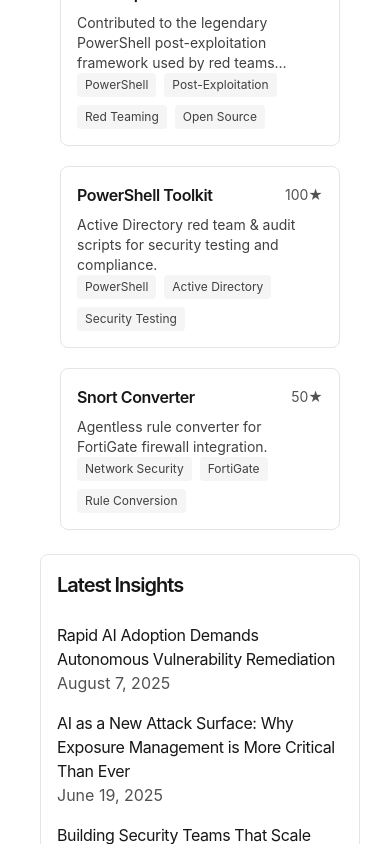
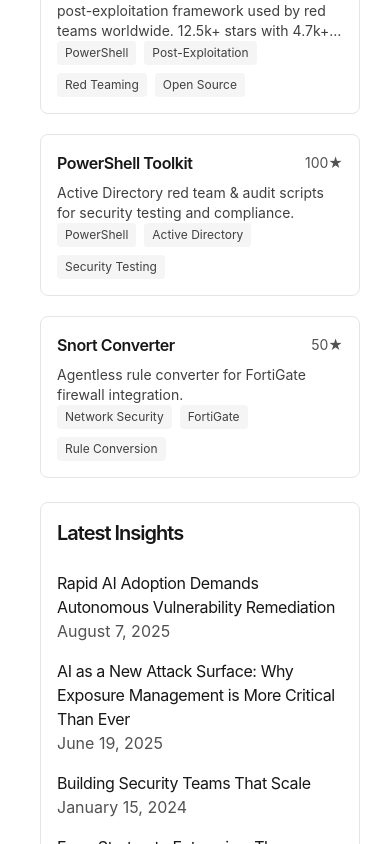
Before and after one commit to MrAnde7son/mrande7son-portfolio, a Next.js app: page / in a window 390 px wide. Shown: the part 2660-3504 px from the top of the page. Built offline with nearby package versions, Linux system fonts and the light colour scheme.

Commit message:
fix: improve dark mode readability and layout

```diff
--- a/app/blog/[slug]/page.tsx
+++ b/app/blog/[slug]/page.tsx
@@ -63,7 +63,7 @@
   }
 
   return (
-    <section>
+    <section className="bg-white dark:bg-neutral-900 text-neutral-900 dark:text-neutral-100">
       <script
         type="application/ld+json"
         suppressHydrationWarning
@@ -88,14 +88,14 @@
         {post.metadata.title}
       </h1>
       <div className="flex justify-between items-center mt-2 mb-8 text-sm">
-        <p className="text-neutral-600 dark:text-white">
+        <p className="text-neutral-600 dark:text-neutral-200">
           {formatDate(post.metadata.date)}
         </p>
-        <p className="text-neutral-600 dark:text-white">
+        <p className="text-neutral-600 dark:text-neutral-200">
           {Math.ceil(post.content.length / 1000)} min read
         </p>
       </div>
-      <article className="prose prose-neutral dark:prose-invert">
+      <article className="prose prose-neutral dark:prose-invert max-w-none">
         <MDXRemote source={post.content} />
       </article>
     </section>
--- a/app/blog/page.tsx
+++ b/app/blog/page.tsx
@@ -7,7 +7,7 @@
 
 export default function Page() {
   return (
-    <section>
+    <section className="bg-white dark:bg-neutral-900 text-neutral-900 dark:text-neutral-100">
       <h1 className="font-semibold text-2xl mb-8 tracking-tighter">Blog</h1>
       <BlogPosts />
     </section>
--- a/app/components/ProjectCard.tsx
+++ b/app/components/ProjectCard.tsx
@@ -19,7 +19,7 @@
 }: ProjectCardProps) {
   const card = (
     <article
-      className={`h-full p-4 rounded-lg border border-neutral-200 dark:border-neutral-700 bg-white dark:bg-neutral-900 text-neutral-900 dark:text-neutral-100 flex flex-col ${className}`}
+      className={`relative z-0 h-full p-4 rounded-lg border border-neutral-200 dark:border-neutral-700 bg-white dark:bg-neutral-900 text-neutral-900 dark:text-neutral-100 flex flex-col ${className}`}
     >
       <header className="flex items-center gap-2 min-w-0">
         <h3 className="min-w-0 text-base font-semibold tracking-tight text-neutral-900 dark:text-neutral-100 truncate">
--- a/app/components/ProjectsGrid.tsx
+++ b/app/components/ProjectsGrid.tsx
@@ -8,8 +8,10 @@
 
 export default function ProjectsGrid({ id, className = '' }: ProjectsGridProps) {
   return (
-    <section className="projectsSection mx-auto px-5 max-w-[1320px]">
-      <div id={id} className={`grid gap-5 grid-cols-[repeat(auto-fit,minmax(280px,1fr))] md:grid-cols-[repeat(auto-fit,minmax(320px,1fr))] ${className}`}>
+    <div
+      id={id}
+      className={`grid gap-5 grid-cols-[repeat(auto-fit,minmax(320px,1fr))] ${className}`}
+    >
       {projects.map((project, index) => (
         <ProjectCard
           key={index}
@@ -21,6 +23,5 @@
         />
       ))}
     </div>
-    </section>
   )
 }
--- a/app/components/posts.tsx
+++ b/app/components/posts.tsx
@@ -24,10 +24,10 @@
             href={`/blog/${post.slug}`}
           >
             <div className="w-full flex flex-col">
-              <p className="text-neutral-900 dark:text-neutral-100 tracking-tight">
+              <p className="tracking-tight text-neutral-900 dark:text-neutral-50">
                 {post.metadata.title}
               </p>
-              <p className="text-neutral-600 dark:text-neutral-300">
+              <p className="text-neutral-600 dark:text-neutral-200">
                 {formatDate(post.metadata.date)}
               </p>
             </div>
--- a/app/page.tsx
+++ b/app/page.tsx
@@ -43,14 +43,15 @@
         </BentoCard>
       </div>
 
-      <section className="mt-8 grid gap-6 lg:grid-cols-[minmax(0,1fr)_380px] items-start">
+      <section className="mt-8 grid gap-6 lg:grid-cols-[minmax(0,1fr)_380px] items-start isolate">
         <div>
           <h2 className="text-xl font-semibold tracking-tighter mb-6">Key Projects</h2>
           <ProjectsGrid id="projects" />
         </div>
 
         <aside
-          className="sticky top-24 h-fit p-4 rounded-lg border border-neutral-200 dark:border-neutral-700 bg-white dark:bg-neutral-900 text-neutral-900 dark:text-neutral-100"
+          id="insights"
+          className="sticky top-24 h-fit p-4 rounded-lg border border-neutral-200 dark:border-neutral-700 bg-white dark:bg-neutral-900 text-neutral-900 dark:text-neutral-100 relative z-10"
         >
           <h2 className="text-xl font-semibold tracking-tighter mb-6">Latest Insights</h2>
           <BlogPosts />
```
Lines whose indentation alone changed are shown as unchanged.
